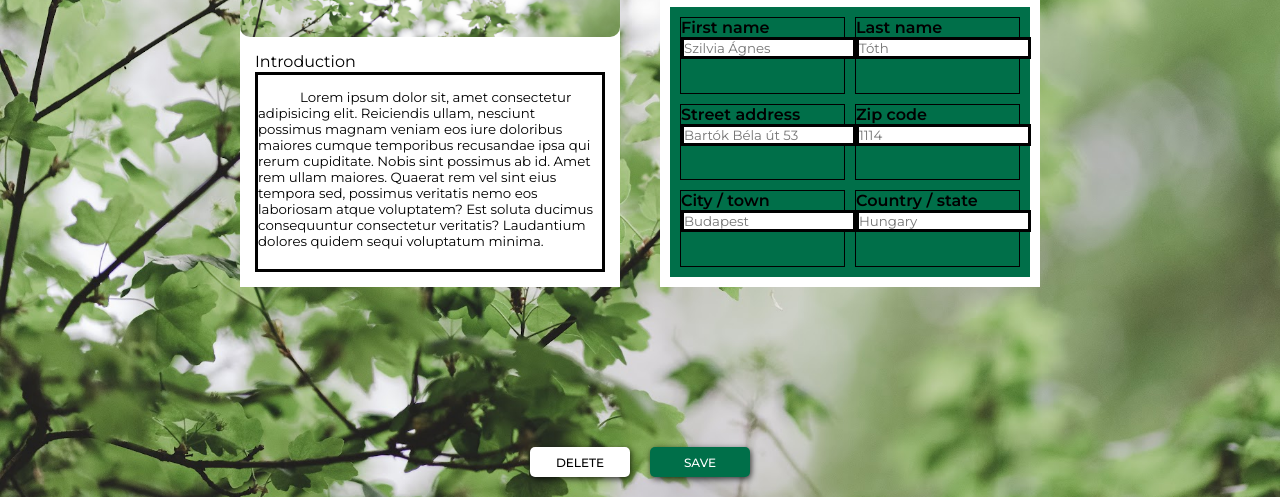
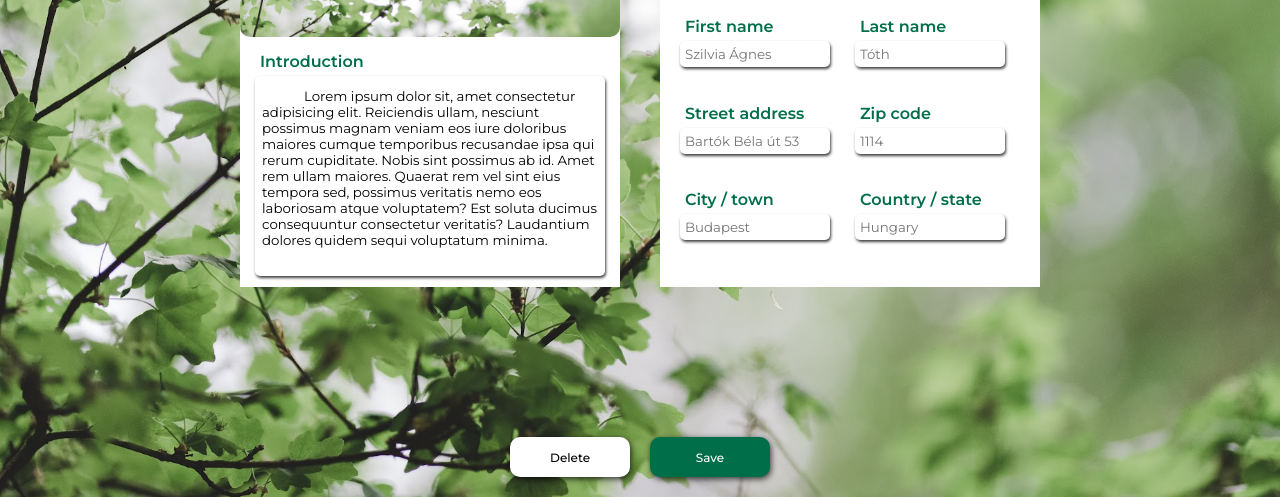
Before and after one commit to szylwythot/profile-editor-javascript, a plain HTML site: page frontend/index.html in a window 1280 px wide. Shown: the part 303-800 px from the top of the page. Drawn offline with Linux system fonts and the light colour scheme.

Commit message:
style personal and intro boxes

```diff
--- a/frontend/script.js
+++ b/frontend/script.js
@@ -66,6 +66,7 @@ const profilePhoto = function () {
 
 const textareaContent = (contentTitle) => {
     return `
+    <div class="${contentTitle} input-data">
         <p>
             <label for="${contentTitle}">${makeCapital(contentTitle)}</label>
         </p>
@@ -73,6 +74,7 @@ const textareaContent = (contentTitle) => {
         <textarea  maxlength="150" name="${contentTitle}" form="profile-form" id="${contentTitle}">
             Lorem ipsum dolor sit, amet consectetur adipisicing elit. Reiciendis ullam, nesciunt possimus magnam veniam eos iure doloribus maiores cumque temporibus recusandae ipsa qui rerum cupiditate. Nobis sint possimus ab id. Amet rem ullam maiores. Quaerat rem vel sint eius tempora sed, possimus veritatis nemo eos laboriosam atque voluptatem? Est soluta ducimus consequuntur consectetur veritatis? Laudantium dolores quidem sequi voluptatum minima.
         </textarea>
+    </div>
     `;
 }
 
@@ -83,8 +85,8 @@ function loadEvent(){
         ${rightContent()}
     </form>
     <div class="action-buttons">
-        <button class="save">delete</button>
-        <button class="delete">save</button>
+        <button class="save">Delete</button>
+        <button class="delete">Save</button>
         <!-- <input type="submit" value="Save"> -->
     </div>
     `;
--- a/frontend/style.css
+++ b/frontend/style.css
@@ -55,7 +55,7 @@ body{
 }
 
 #profile-form div.content-box div.cover h2{
-    background-color: rgb(1, 41, 28,0.65);
+    background-color: rgb(1, 41, 28, 0.65);
 
     width: 100%;
     height: 50px;
@@ -96,42 +96,63 @@ body{
     width: 100%;
 }
 
-#profile-form .left-content .introduction-box .introduction-data-container{
+#profile-form .left-content .introduction-box .introduction-data-container {
     position: absolute;
     top: 140px;
     left: 0;
 
     width: 100%;
-    height: calc(100% - 140px);
+    height: calc(100% - 150px);
 
     padding: 15px;
 }
 
-#profile-form .left-content .introduction-box .introduction-data-container p{
-    width: 100%;
+#profile-form div.content-box div.input-data-container .input-data{
+}
+
+#profile-form div.content-box div.input-data-container .input-data label{
     height: 20px;
 
+    padding-left: 5px;
+
     font-size: 16px;
+    font-weight: 600;
+    color: #006F49;
 }
 
-#profile-form .left-content .introduction-box .introduction-data-container textarea{
+#profile-form div.content-box div.input-data-container .input-data input,
+#profile-form div.content-box div.input-data-container .input-data textarea{
+    width: 100%;
+
+    margin-top: 10px;
+    padding: 10px;
+    border-radius: 10px;
+    box-shadow: 1px 2px 3px rgba(0, 0, 0, 0.75);
+}
+
+#profile-form .left-content .introduction-box .introduction-data-container .input-data{
+    width: 100%;
+    height: 100%;
+}
+
+#profile-form div.content-box div.input-data-container .input-data textarea{
     width: 100%;
     height: calc(100% - 20px);
-    border: solid;
-    padding-top: 10px;
+    /* padding-top: 10px; */
 
     align-content:center;
     overflow:auto;
-    /* border: 1px outset red; */
 }
 
-/* #profile-form div.right-content.personal-box{
+#profile-form div.right-content.personal-box{
+    width: 100%;
     height: 100%;
-    background-color: #ffffff;
+}
 
-    display: flex;
-    flex-direction: column;
-} */
+#profile-form div.right-content.personal-box div.input-data-container .input-data{
+    width: 200px;
+    height: 60px;
+}
 
 #profile-form div.right-content.personal-box .profile-photo{
     width: 130px;
@@ -173,15 +194,21 @@ body{
     font-size: 8px;
 }
 
-#profile-form div.right-content.personal-box{
-    width: 100%;
-    height: 100%;
-}
-
 #profile-form div.right-content.personal-box div.personal-data-container{
     position: absolute;
     top: 225px;
     left: 0;
+
+    width: calc(100% - 20px);
+    height: calc(100% - 190px);
+
+    display: grid;
+    grid-template-columns: calc(50% - 5px) calc(50% - 5px);
+    grid-template-rows: calc(33.3%-7px) calc(33.3%-7px) calc(33.3%-7px);
+    grid-row: auto auto;
+    grid-gap: 10px;
+
+    padding: 10px;
 }
 
 #root div.action-buttons{
@@ -201,7 +228,6 @@ body{
     border-radius: 10px;
     filter: drop-shadow(1px 2px 3px rgba(0, 0, 0, 0.75));
 
-    text-transform: uppercase;
     font-size: 18px;
     font-weight: 500;
 }
@@ -225,7 +251,6 @@ body{
         top: 45%;
         left: 50%;
         transform: translate(-50%, -50%);
-        /* background-color: blue; */
     }
 
     #profile-form .left-content{
@@ -235,7 +260,6 @@ body{
         left: 0;
 
         width: calc(50% - 20px);
-
         height: 100%;
     }
 
@@ -314,27 +338,33 @@ body{
         grid-gap: 10px;
 
         padding: 10px;
-        /* margin: 10px; */
-        /* border:solid; */
-        background-color: #006F49;
     }
 
-    #profile-form div.right-content.personal-box div.personal-data-container .input-data{
-        /* background-color: RED; */
-        border: solid 1px;
+    #profile-form div.content-box div.input-data-container .input-data{
     }
 
-    #profile-form div.right-content.personal-box div.personal-data-container .input-data label{
-        height: 20px;
-        font-size: 16px;
-        font-weight: 600;
-        /* padding-left: 5px; */
-        /* background-color: yellow; */
+    #profile-form div.right-content.personal-box div.input-data-container .input-data{
+        width: 150px;
+        height: 60px;
     }
 
-    #profile-form div.right-content.personal-box div.personal-data-container .input-data input{
-        background-color: white;
-        border: solid;
+    #profile-form div.content-box div.input-data-container .input-data label{
+        height: 20px;
+
+        padding-left: 5px;
+
+        font-size: 16px;
+    }
+
+    #profile-form div.content-box div.input-data-container .input-data input,
+    #profile-form div.content-box div.input-data-container .input-data textarea{
+        border-radius: 5px;
+        padding: 5px;
+        margin-top: 5px;
+    }
+
+    #profile-form div.content-box div.input-data-container .input-data textarea{
+        padding: 7px;
     }
 
     #root div.action-buttons{
@@ -343,12 +373,11 @@ body{
     }
 
     #root div.action-buttons button{
-        width: 100px;
-        height: 30px;
-        border-radius: 5px;
+        width: 120px;
+        height: 40px;
+        border-radius: 10px;
 
         font-size: 12px;
         filter: drop-shadow(1px 2px 3px rgba(0, 0, 0, 0.75));
-        text-transform: uppercase;
     }
 }
```
